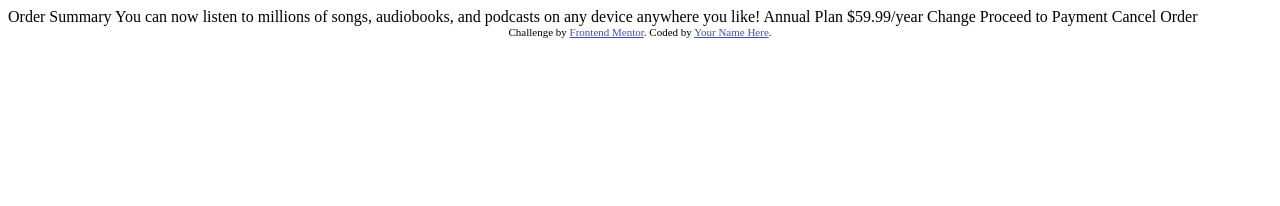
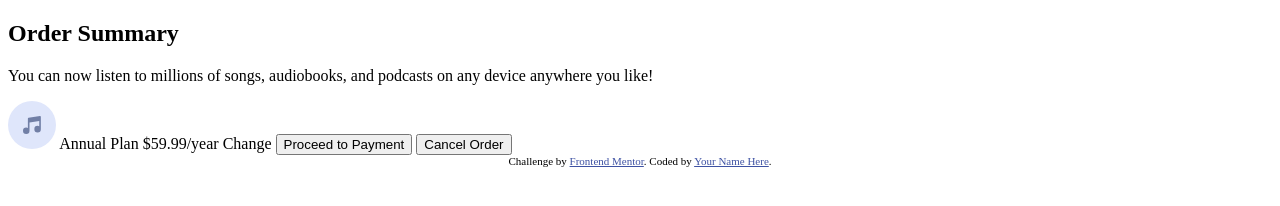
Before and after one commit to MCurb/order_summary_component, a plain HTML site: page index.html in a window 1280 px wide. Drawn offline with Linux system fonts and the light colour scheme.

Commit message:
Add HTML structure

```diff
--- a/index.html
+++ b/index.html
@@ -1,37 +1,52 @@
 <!DOCTYPE html>
 <html lang="en">
   <head>
-  <meta charset="UTF-8">
-  <meta name="viewport" content="width=device-width, initial-scale=1.0"> <!-- displays site properly based on user's device -->
+    <meta charset="UTF-8" />
+    <meta name="viewport" content="width=device-width, initial-scale=1.0" />
+    <!-- displays site properly based on user's device -->
 
-  <link rel="icon" type="image/png" sizes="32x32" href="./images/favicon-32x32.png">
+    <link
+      rel="icon"
+      type="image/png"
+      sizes="32x32"
+      href="./images/favicon-32x32.png"
+    />
 
     <title>Frontend Mentor | Order summary card</title>
 
     <!-- Feel free to remove these styles or customise in your own stylesheet 👍 -->
     <style>
-    .attribution { font-size: 11px; text-align: center; }
-    .attribution a { color: hsl(228, 45%, 44%); }
+      .attribution {
+        font-size: 11px;
+        text-align: center;
+      }
+      .attribution a {
+        color: hsl(228, 45%, 44%);
+      }
     </style>
   </head>
   <body>
+    <h2>Order Summary</h2>
 
-  Order Summary
-
+    <p>
       You can now listen to millions of songs, audiobooks, and podcasts on any
       device anywhere you like!
+    </p>
 
-  Annual Plan
-  $59.99/year
+    <img src="/images/icon-music.svg" />
+    <span>Annual Plan</span>
+    <span>$59.99/year</span>
 
-  Change
+    <a>Change</a>
 
-  Proceed to Payment
-  Cancel Order
+    <button>Proceed to Payment</button>
+    <button>Cancel Order</button>
 
     <div class="attribution">
-    Challenge by <a href="https://www.frontendmentor.io?ref=challenge" target="_blank">Frontend Mentor</a>.
-    Coded by <a href="#">Your Name Here</a>.
+      Challenge by
+      <a href="https://www.frontendmentor.io?ref=challenge" target="_blank"
+        >Frontend Mentor</a
+      >. Coded by <a href="#">Your Name Here</a>.
     </div>
   </body>
 </html>
```
Lines whose indentation alone changed are shown as unchanged.
